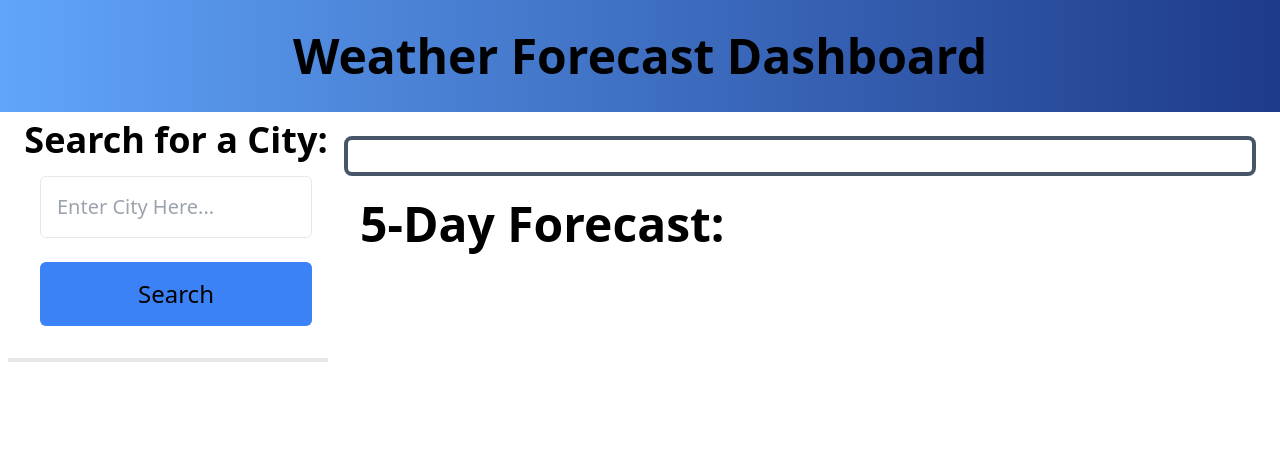
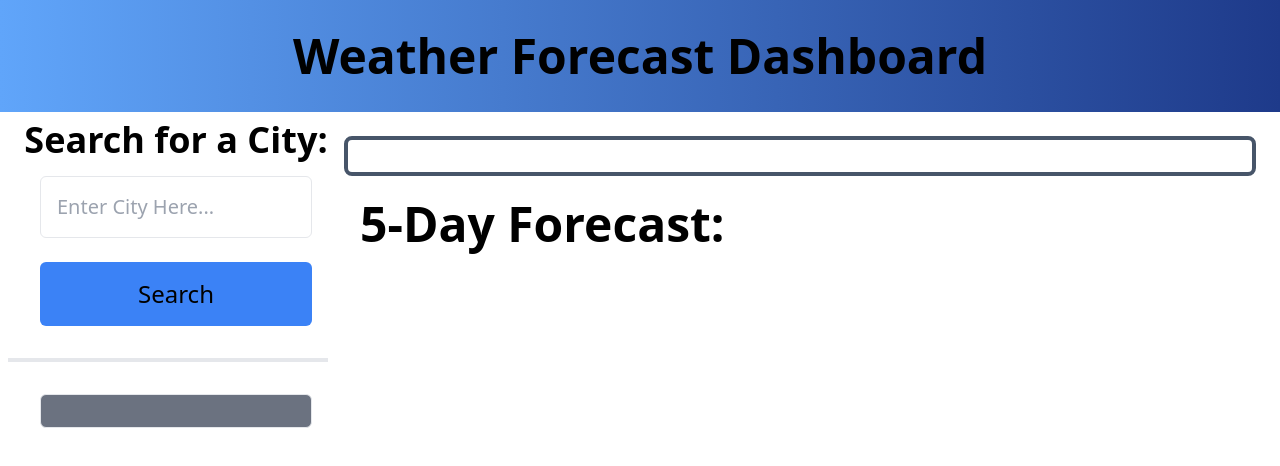
Before and after one commit to Klgibsonjr/weather-forecast-dashboard, a website: page index.html in a window 1280 px wide. Both pictures are taken after typing "Sample" into the empty fields and a click on the button "Search". Drawn offline with nearby package versions, Linux system fonts and the light colour scheme; files that its build step writes are made by us from their sources; no server answers.

Commit message:
debuggin localstorage for search history

```diff
--- a/assets/script.js
+++ b/assets/script.js
@@ -6,6 +6,8 @@ const tempElm = document.getElementById('temp');
 const windElm = document.getElementById('wind');
 const humidityElm = document.getElementById('humidity');
 const searchInputElm = document.getElementById('search-input');
+const searchHistoryElm = document.getElementById('history-container');
+let searchHistory = JSON.parse(localStorage.getItem('search')) || [];
 
 let formSubmitHander = function (event) {
   event.preventDefault();
@@ -36,7 +38,6 @@ let searchResults = function () {
       return response.json();
     })
     .then(function (response) {
-      console.log(response);
       let city = response[0];
       let cityName = city.name;
       let latitude = city.lat;
@@ -80,17 +81,15 @@ let searchResults = function () {
           windElm.textContent = 'Wind: ' + wind;
           humidityElm.textContent = 'Humidity: ' + humidity;
 
-          console.log(weatherForecastApi);
-
           document.querySelector('.weekF').innerHTML = '';
           for (let i = 5; i < response.list.length; i += 7) {
             const forecastDates = new Date(response.list[i].dt * 1000);
-            console.log(forecastDates);
+
             const forecastDay = forecastDates.getDate();
             const forecastMonth = forecastDates.getMonth();
             const forecastYear = forecastDates.getFullYear();
 
-            console.log(response.list[i]);
+            // console.log(response.list[i]);
             let divCard = document.createElement('div');
             divCard.setAttribute('class', `bg-blue-900 h-max rounded-lg`);
 
@@ -142,53 +141,43 @@ let searchResults = function () {
 
             document.querySelector('.weekF').appendChild(divCard);
           }
+        });
+    });
+
+  return;
+};
 
 // Local storage for search history
-          function storeUserInput() {
-            let userInput = searchInputElm.value.trim();
-            let storedHistory = localStorage.setItem(
-              'userInput',
-              JSON.stringify(userInput)
-            );
-          }
+searchBtnElm.addEventListener('click', function () {
+  const searchTerm = searchInputElm.value;
+  searchResults(searchTerm);
+  searchHistory.push(searchTerm);
+  localStorage.setItem('search', JSON.stringify(searchHistory));
+  renderHistory();
+});
 
-          function renderUserInput() {
-            let renderInput = JSON.parse(localStorage.getItem('userInput'));
-            if (renderInput) {
-              let renderHistory = document.createElement('button');
-              renderHistory.setAttribute(
+let renderHistory = function () {
+  searchHistoryElm.innerHTML = '';
+  for (let i = 0; i < searchHistory.length; i++) {
+    const historyItem = document.createElement('button');
+    historyItem.setAttribute('type', 'button');
+    historyItem.setAttribute(
       'class',
       `border rounded-md mx-2 my-2 p-2 md:mx-4 md:my-4 text-center md:p-4 font-bold text-xl bg-gray-500`
     );
-              document.querySelector('.history').appendChild(renderHistory);
+    historyItem.setAttribute('value', searchHistory[i]);
+    historyItem.addEventListener('click', function () {
+      searchResults(historyItem.value);
+    });
+    searchHistoryElm.append(historyItem);
   }
+
+  if (searchHistory.length > 0) {
+    searchResults(searchHistory[searchHistory.length - 1]);
+  } else {
+    return;
   }
-        });
-    });
 };
 
 // Event listeners applied to search button
-searchBtnElm.addEventListener('click', formSubmitHander);
-
-// let forecastData = [cityName, temp, humidity, wind];
-// let weatherCardContainer = document.querySelector('#weather-card-container');
-// var weatherData = [{}, {}, {}, {}] // Pretend like this has data,
-
-// for(var i = 0 ; i < weatherData.length; i++) {
-//     var weatherCard = document.createElement('div');
-//     weatherCard.classList = 'my-3 d-flex align-items-center';
-//     weatherCardContainer.append(weatherCard)
-// }
-
-// let dayForecast = response.list;
-//           for (let i = 5; i < dayForecast.length; i += 5) {
-//             document.getElementById('day' + [i + 1] + '-date').innerHTML = currentDate;
-//           }
-
-//           for (let i = 0; i < 5; i++) {
-//             document.getElementById('day' + [i + 1] + '-icon').src = 'http://openweathermap.org/img/wn/' + dayForecast[i].weather[0].icon + '@2x.png';
-//           }
-
-//           for (let i = 0; i < 5; i++) {
-//             document.getElementById('day' + [i + 1] + 'temp').innerHTML = dayForecast[i].main.temp;
-//           }
+searchBtnElm.addEventListener('click', formSubmitHander, searchResults);
--- a/index.html
+++ b/index.html
@@ -36,7 +36,9 @@
           </div>
         </section>
         <section class="w-full mx-4">
-          <div class="history flex flex-col mx-2 my-2 md:mx-2 md:my-4">
+          <div
+            class="history flex flex-col mx-2 my-2 md:mx-2 md:my-4"
+            id="history-container">
             <!-- <button
               class="border rounded-md mx-2 my-2 p-2 md:mx-4 md:my-4 text-center md:p-4 font-bold text-xl bg-gray-500">
               Los Angeles
```
Lines whose indentation alone changed are shown as unchanged.
